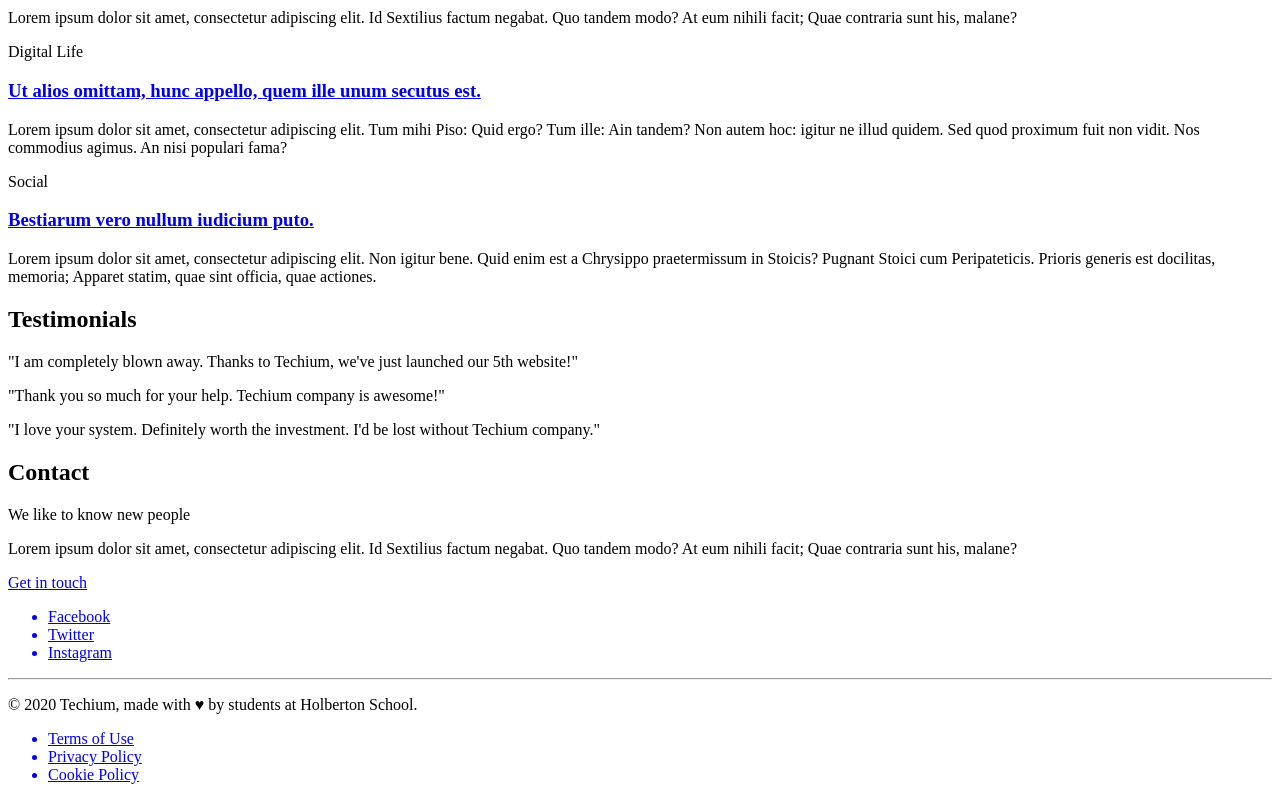
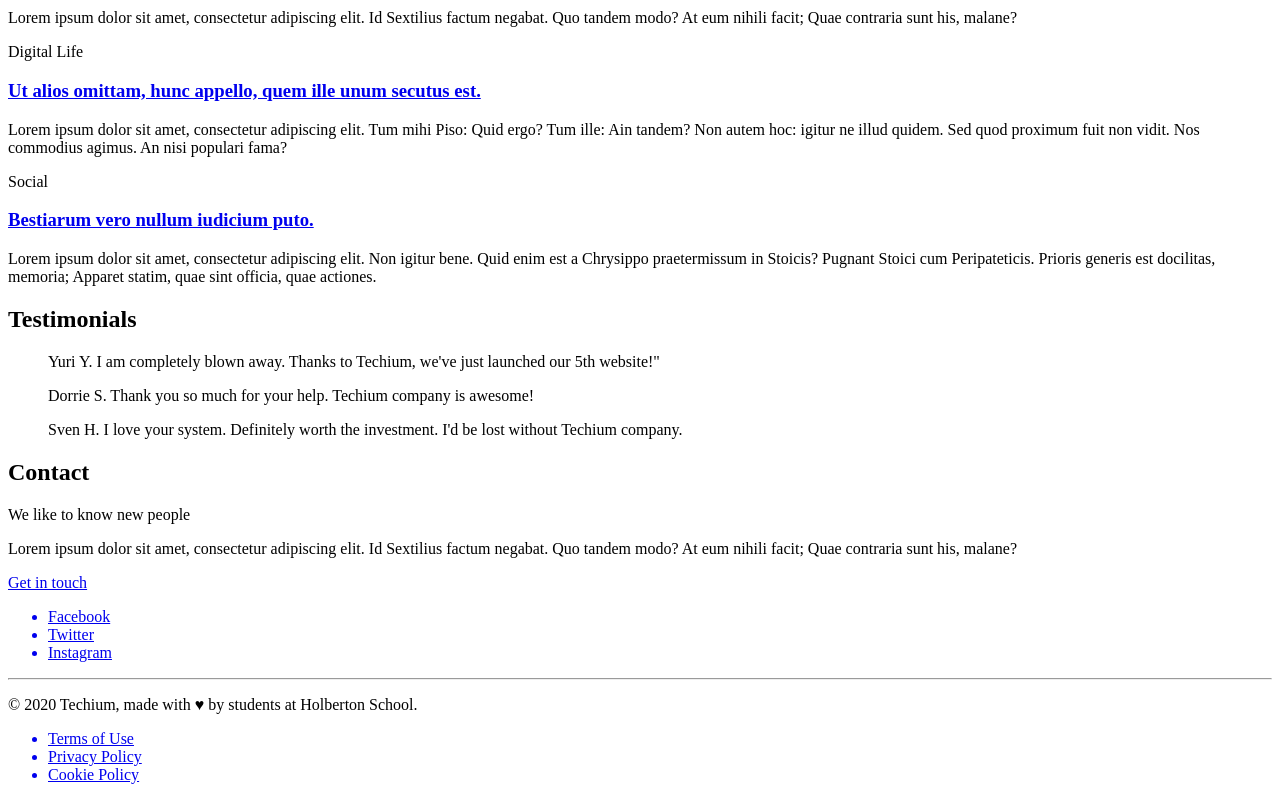
Before and after one commit to QuentinC26/holbertonschool-web_front_end, a plain HTML site: page html_advanced/29-index.html in a window 1280 px wide. Shown: the part 1389-2189 px from the top of the page. Drawn offline with Linux system fonts and the light colour scheme.

Commit message:
i replace meta tag by blockquote tag

```diff
--- a/html_advanced/29-index.html
+++ b/html_advanced/29-index.html
@@ -150,16 +150,13 @@
                 <header>
                     <h2>Testimonials</h2>
                     <article>
-                    <p>"I am completely blown away. Thanks to Techium, we've just launched our 5th website!"</p>
-                    <meta name="author" content="Yuri Y.">
+                    <blockquote> Yuri Y. I am completely blown away. Thanks to Techium, we've just launched our 5th website!"</blockquote>
                     </article>
                     <article>
-                    <p>"Thank you so much for your help. Techium company is awesome!"</p>
-                    <meta name="author" content="Dorrie S.">
+                    <blockquote> Dorrie S. Thank you so much for your help. Techium company is awesome!</blockquote>
                     </article>
                     <article>
-                    <p>"I love your system. Definitely worth the investment. I'd be lost without Techium company."</p>
-                    <meta name="author" content="Sven H.">
+                    <blockquote> Sven H. I love your system. Definitely worth the investment. I'd be lost without Techium company.</blockquote>
                     </article>
                     </header>
                 <div>
```
